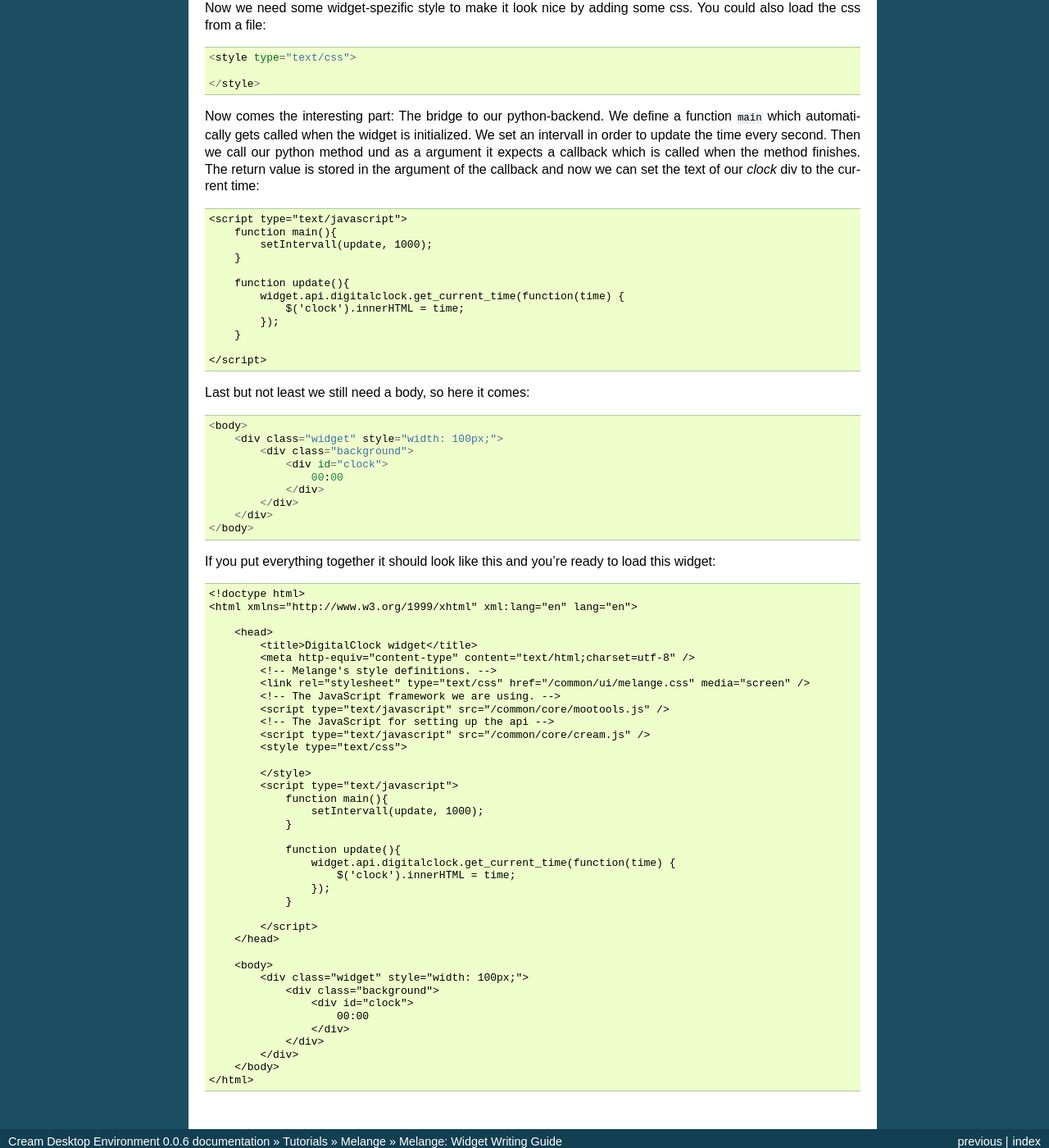
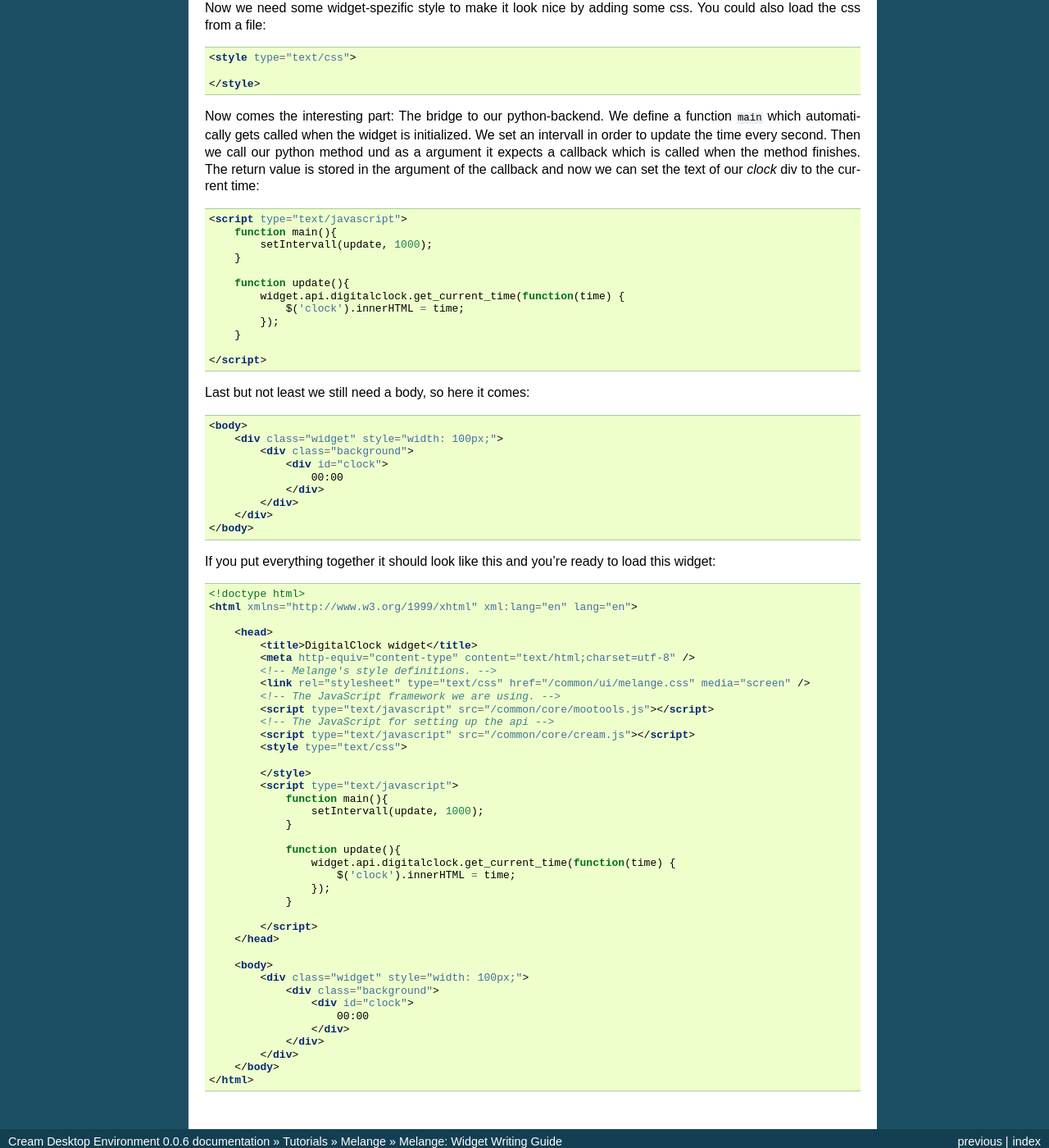
Before and after one commit to cream/doc, a Sphinx documentation site: the page built from source/tutorials/melange/widgetwriting.rst, in a window 1280 px wide and 1400 px high, scrolled down 1897 px. Shown: the whole window at 82% size. Built offline with Sphinx 7.4.7, drawn with Linux system fonts in a browser that asks for light colours; some of the changed text lies outside the part shown.

Commit message:
Added syntax highlighting to widget tutorial.

```diff
--- a/source/tutorials/melange/widgetwriting.rst
+++ b/source/tutorials/melange/widgetwriting.rst
@@ -24,7 +24,9 @@ At first we will create some files in the widgets basedirectory:
 Manifests
 ---------
 
-Every widget has to have a *manifest.xml* file in its rootdirectory. It looks like this::
+Every widget has to have a *manifest.xml* file in its rootdirectory. It looks like this:
+
+.. code-block:: html
 
     <?xml version="1.0" ?>
     <manifest namespace='org.cream.melange' version="1.0">
@@ -35,7 +37,9 @@ Every widget has to have a *manifest.xml* file in its rootdirectory. It looks li
         </component>
     </manifest>
 
-There has to be a *manifest.xml* in every skindirectory too, so let us add this to *skins/default/manifest.xml*::
+There has to be a *manifest.xml* in every skindirectory too, so let us add this to *skins/default/manifest.xml*:
+
+.. code-block:: html
 
     <?xml version="1.0" ?>
     <manifest namespace='org.cream.melange' version="1.0">
@@ -54,7 +58,9 @@ Python backend
 With melange it is very easy to interact between python and javascript so this gives us the possibility to do complex tasks within python and hand the result over to javascript.
 
 In order to do so, we have to import the API from :mod:`cream.contrib.melange` and create a subclass of :class:`api.API`.
-But lets see how it looks like::
+But lets see how it looks like:
+
+.. code-block:: python
 
     import time
     from cream.contrib.melange import api
@@ -84,16 +90,22 @@ Creating the interface
 
 Now we are ready to design the widget. As mentioned above this is done by one html-file.
 
-In ``<head>`` we import the stylesheet used for all widgets (``melange.css``) which gives all widgets their style according to the used theme::
+In ``<head>`` we import the stylesheet used for all widgets (``melange.css``) which gives all widgets their style according to the used theme:
+
+.. code-block:: html
 
     <link rel="stylesheet" type="text/css" href="/common/ui/melange.css" media="screen" />
 
-Now we need to import mootools and the cream-js-framework::
+Now we need to import mootools and the cream-js-framework:
+
+.. code-block:: html
 
     <script type="text/javascript" src="/common/core/mootools.js" />
     <script type="text/javascript" src="/common/core/cream.js" />
 
-Now we need some widget-spezific style to make it look nice by adding some css. You could also load the css from a file::
+Now we need some widget-spezific style to make it look nice by adding some css. You could also load the css from a file:
+
+.. code-block:: html
 
     <style type="text/css">
 
@@ -102,7 +114,9 @@ Now we need some widget-spezific style to make it look nice by adding some css.
 Now comes the interesting part: The bridge to our python-backend.
 We define a function ``main`` which automatically gets called when the widget is initialized. We set an intervall in order to update the time every second.
 Then we call our python method und as a argument it expects a callback which is called when the method finishes.
-The return value is stored in the argument of the callback and now we can set the text of our *clock* div to the current time::
+The return value is stored in the argument of the callback and now we can set the text of our *clock* div to the current time:
+
+.. code-block:: html
 
     <script type="text/javascript">
         function main(){
@@ -117,7 +131,9 @@ The return value is stored in the argument of the callback and now we can set th
 
     </script>
 
-Last but not least we still need a body, so here it comes::
+Last but not least we still need a body, so here it comes:
+
+.. code-block:: html
 
     <body>
         <div class="widget" style="width: 100px;">
@@ -130,7 +146,9 @@ Last but not least we still need a body, so here it comes::
     </body>
 
 
-If you put everything together it should look like this and you're ready to load this widget::
+If you put everything together it should look like this and you're ready to load this widget:
+
+.. code-block:: html
 
     <!doctype html>
     <html xmlns="http://www.w3.org/1999/xhtml" xml:lang="en" lang="en">
@@ -141,9 +159,9 @@ If you put everything together it should look like this and you're ready to load
             <!-- Melange's style definitions. -->
             <link rel="stylesheet" type="text/css" href="/common/ui/melange.css" media="screen" />
             <!-- The JavaScript framework we are using. -->
-            <script type="text/javascript" src="/common/core/mootools.js" />
+            <script type="text/javascript" src="/common/core/mootools.js"></script>
             <!-- The JavaScript for setting up the api -->
-            <script type="text/javascript" src="/common/core/cream.js" />
+            <script type="text/javascript" src="/common/core/cream.js"></script>
             <style type="text/css">
 
             </style>
```
